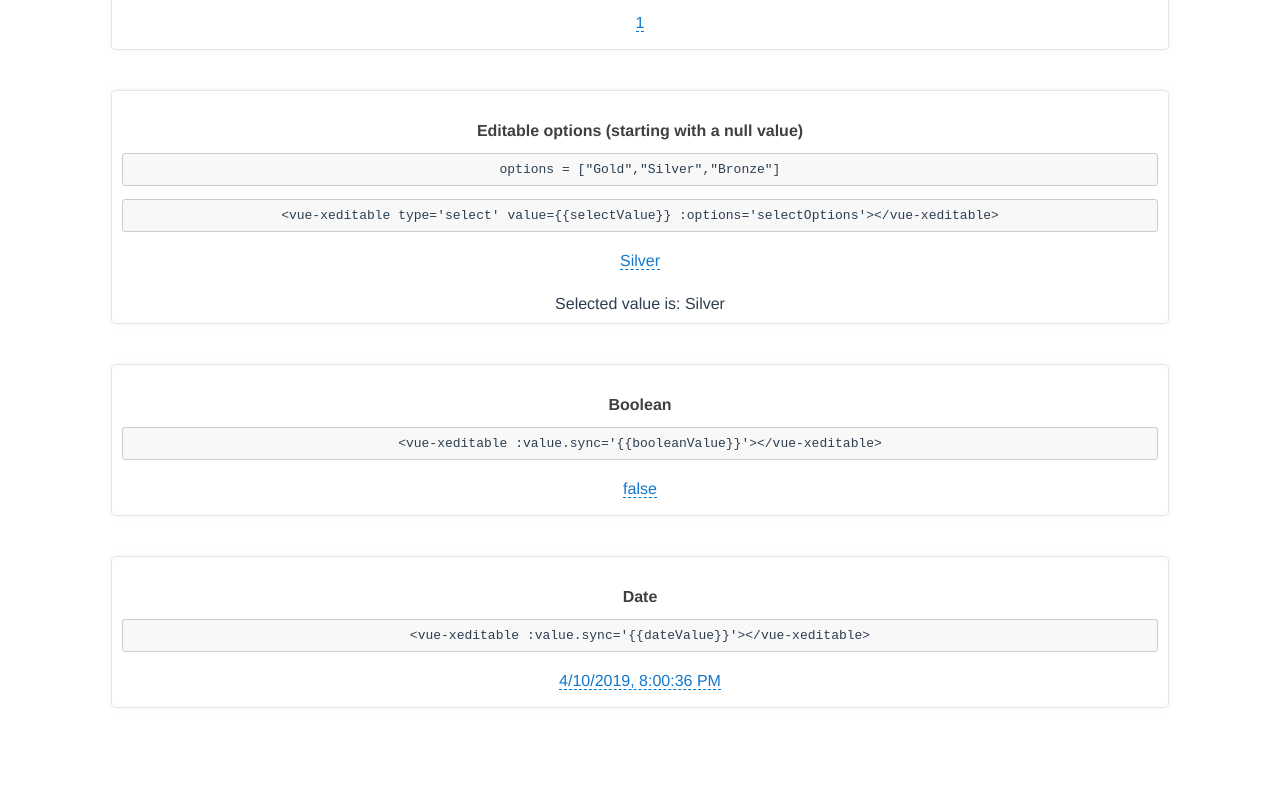
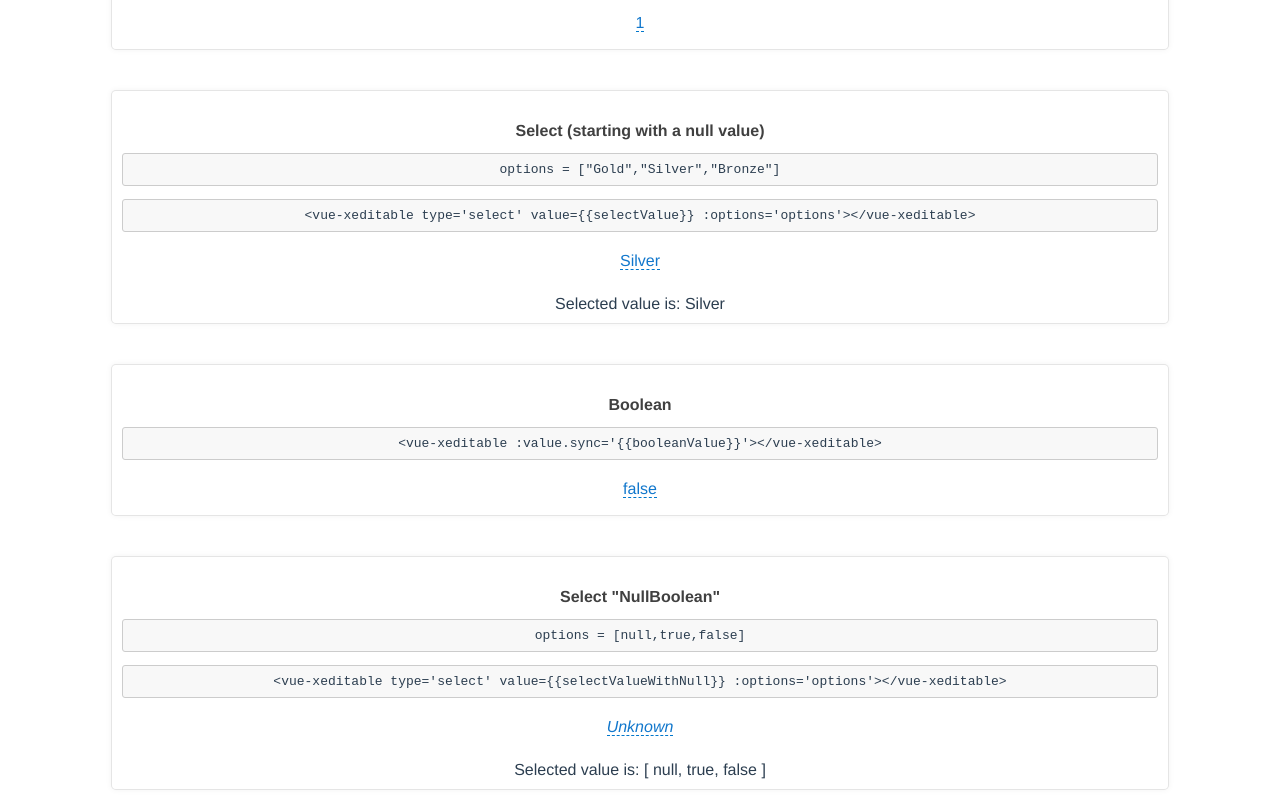
Before and after one commit to onekiloparsec/vue-xeditable, a Vue app: page / in a window 1280 px wide. Shown: the part 680-1480 px from the top of the page. Built offline with nearby package versions, Linux system fonts and the light colour scheme.

Commit message:
Improved demo

```diff
--- a/src/App.vue
+++ b/src/App.vue
@@ -101,9 +101,9 @@
       </div>
 
       <div class="node">
-        <h4>Editable options (starting with a null value)</h4>
+        <h4>Select (starting with a null value)</h4>
         <pre>options = {{JSON.stringify(selectOptions)}}</pre>
-        <pre v-pre>&lt;vue-xeditable type='select' value={{selectValue}} :options='selectOptions'&gt;&lt;/vue-xeditable&gt;</pre>
+        <pre v-pre>&lt;vue-xeditable type='select' value={{selectValue}} :options='options'&gt;&lt;/vue-xeditable&gt;</pre>
         <vue-xeditable
           type='select'
           name="selectEvents"
@@ -156,6 +156,36 @@
         </div>
       </div>
 
+      <div class="node">
+        <h4>Select "NullBoolean"</h4>
+        <pre>options = {{JSON.stringify(selectOptionsWithNull)}}</pre>
+        <pre v-pre>&lt;vue-xeditable type='select' value={{selectValueWithNull}} :options='options'&gt;&lt;/vue-xeditable&gt;</pre>
+        <vue-xeditable
+          type='select'
+          name="selectWithNullEvents"
+          :value='selectValueWithNull'
+          :options='selectOptionsWithNull'
+          empty="Unknown"
+          @start-editing="sendStartEditingEvent"
+          @stop-editing="sendStopEditingEvent"
+          @value-will-change="sendValueWillChangeEvent"
+          @value-did-change="sendValueDidChangeEvent"
+        />
+        <br/>
+        Selected value is: {{selectOptionsWithNull}}
+
+        <div class="events-banner" v-show="selectWithNullEvents.length > 0">
+          <div
+            class="events-banner-event"
+            v-for="event in selectWithNullEvents"
+            :key="event.index"
+          >
+            <span class="prefix">Event {{event.index}}:</span>
+            <span class="content">{{event.message}}</span>
+            <span class="value">'{{event.value}}'</span>
+          </div>
+        </div>
+      </div>
 
       <div class="node">
         <h4>Date</h4>
@@ -205,6 +235,8 @@
         numberValue: 1,
         selectValue: 'Silver',
         selectOptions: ['Gold', 'Silver', 'Bronze'],
+        selectValueWithNull: null,
+        selectOptionsWithNull: [null, true, false],
         booleanValue: false,
         dateValue: new Date(),
         eventsCount: 0,
@@ -213,6 +245,7 @@
         booleanEvents: [],
         doubletTextEvents: [],
         selectEvents: [],
+        selectWithNullEvents: [],
         dateEvents: []
       }
     },
```
